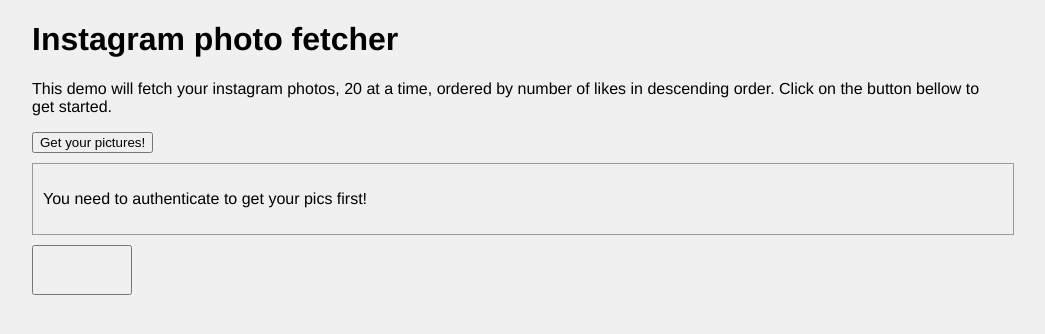
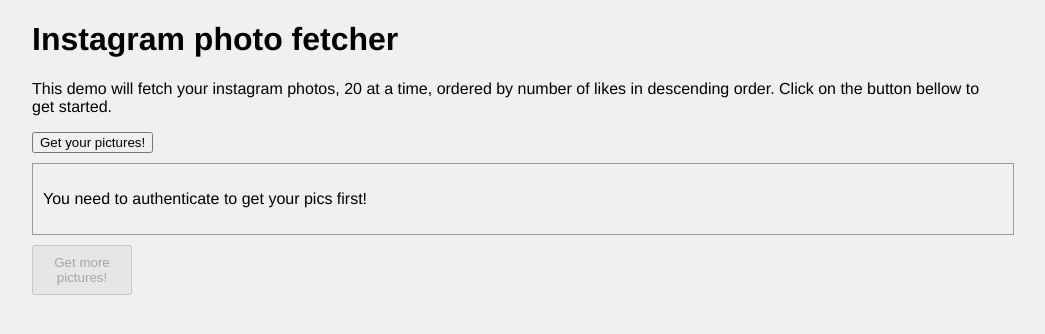
Before and after one commit to motatoes/instagram-test, a plain HTML site: page client-only/src/index.html in a window 1280 px wide. Shown: the whole page, without its empty margins (128-1173 px from the left). Drawn offline with nearby package versions, Linux system fonts and the light colour scheme.

Commit message:
add seemore button

```diff
--- a/client-only/src/index.html
+++ b/client-only/src/index.html
@@ -16,7 +16,7 @@
 				<p>You need to authenticate to get your pics first!</p>
 			</div>
 
-			<button id="seemore" diabled="disabled"></button>
+			<button id="seemore" disabled="disabled">Get more pictures!</button>
 		</div>
 
 		<!-- Scripts -->
```
